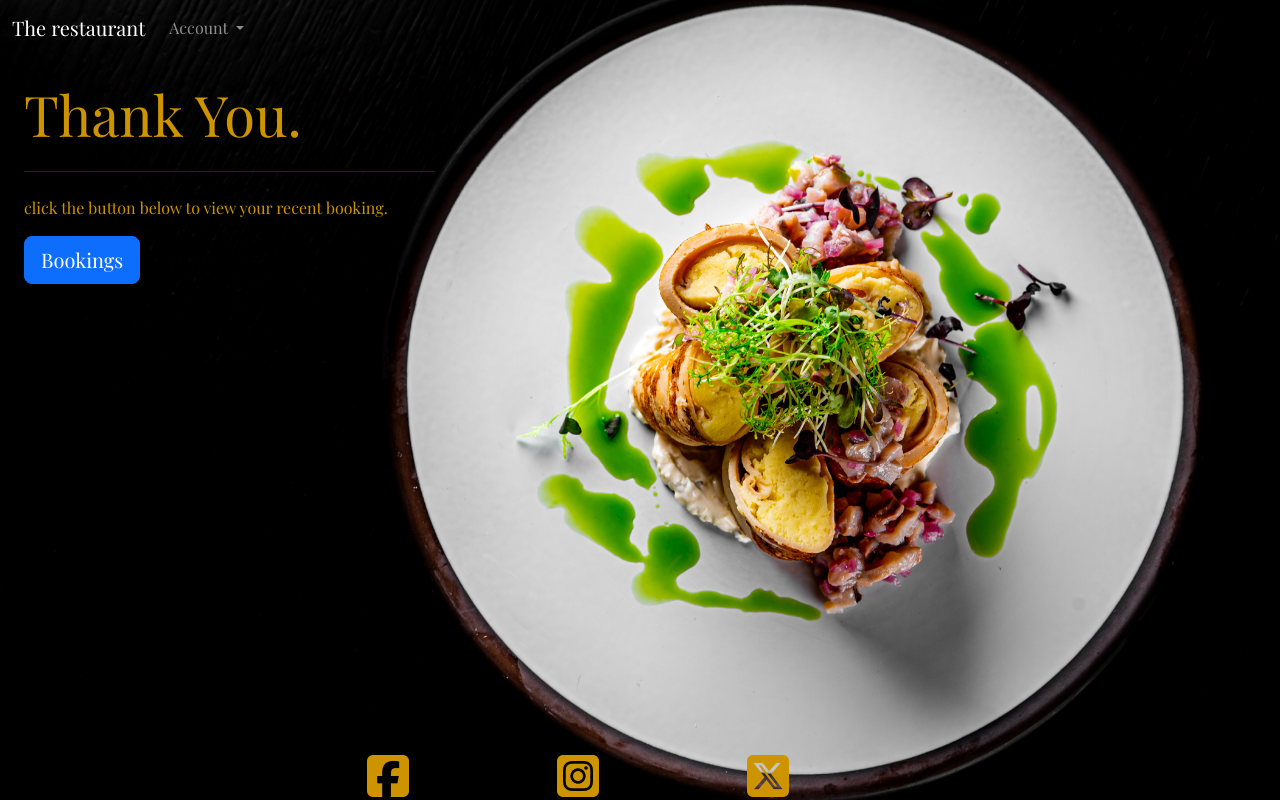
After one commit to DavidUWL/Project-4, a Django app: page /reserve_success/ in a window 1280 px wide. The commit adds this page. Run offline with Django 3.2, Linux system fonts and the light colour scheme; some libraries are stand-ins or nearby versions.

Commit message:
added success page for successful bookings.

```diff
--- a/project_4/urls.py
+++ b/project_4/urls.py
@@ -27,5 +27,6 @@ urlpatterns = [
     path('viewbookings/', get_bookings, name='get_bookings'),
     path('menu/', get_menu, name='get_menu'),
     path('cancel_booking/<int:entry_id>/', cancel_booking, name='cancel_booking'),
-    path('amend_booking/<int:entry_id>/', amend_booking, name='amend_booking')
+    path('amend_booking/<int:entry_id>/', amend_booking, name='amend_booking'),
+    path('reserve_success/', reserve_success, name='reserve_success')
 ]
--- /dev/null
+++ b/templates/reserve_success/reserve_success.html
@@ -0,0 +1,16 @@
+{% extends "home/home.html" %}
+
+{% block content %}
+
+<div class="container-fluid">
+    <div class="col-md-4">
+        <h1 class="display-4"> Thank You.</h1>
+        <hr class=" my-4">
+        <p>click the button below to view your recent booking.</p>
+        <p class="lead">
+            <a class="btn btn-primary btn-lg" href="{% url 'get_bookings' %}" role="button">Bookings</a>
+        </p>
+    </div>
+</div>
+
+{% endblock %}
--- a/therestaurant/static/home/style.css
+++ b/therestaurant/static/home/style.css
@@ -1,5 +1,5 @@
 body {
-    color: #ffffff;
+    color: #cd9400;
     font-family: 'Playfair Display', serif;
 }
 
@@ -11,8 +11,8 @@ main {
 .hero {
     background: url('images/home_hero.jpg') no-repeat center center;
     background-size: cover;
+    background-attachment: fixed;
     min-height: 100vh;
-    position: fixed;
 }
 
 .cta {
--- a/therestaurant/views.py
+++ b/therestaurant/views.py
@@ -20,6 +20,8 @@ def get_available_table(selected_date, selected_time, covers):
 
     return None  # No available table found
 
+def reserve_success(request):
+    return render(request, 'reserve_success/reserve_success.html')
 
 # Allows user to make a reservation
 def reserve_table(request):
@@ -39,9 +41,9 @@ def reserve_table(request):
                 reservation.table = selected_table
                 reservation.save()
 
-                return redirect('reservetable')
+                return redirect('reserve_success')
             else:
-                error_message = "No available tables for the selected time and ddcovers."
+                error_message = "No available tables for the selected time and covers."
                 return render(request, 'reservetable', {'form': form, 'error_message': error_message})
     else:
         form = ReserveForm()
```
Also changed, not shown: templates/menu/menu.html (+8 -1 lines), templates/reservetable/reservetable.html (+15 -24 lines), db.sqlite3, 1 other file.
